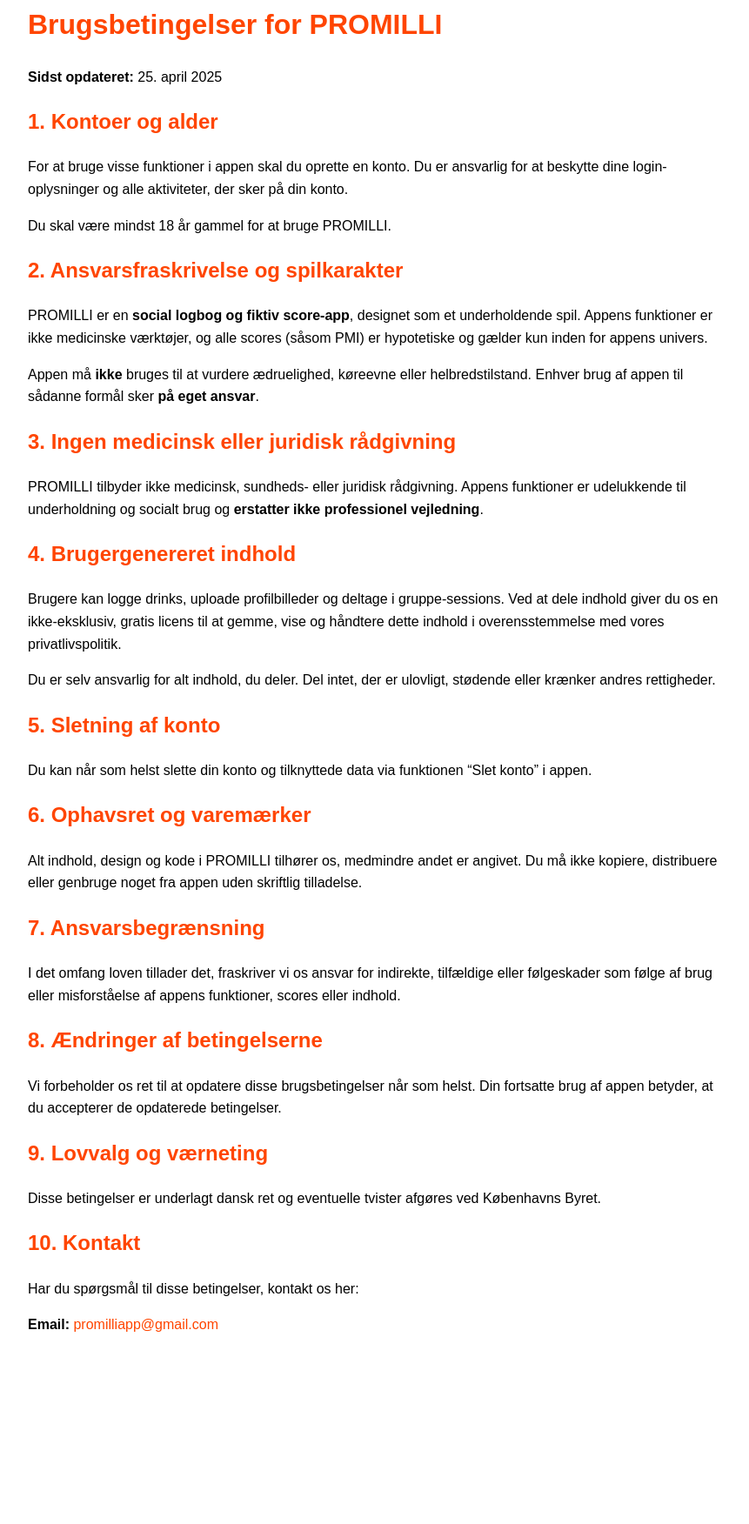
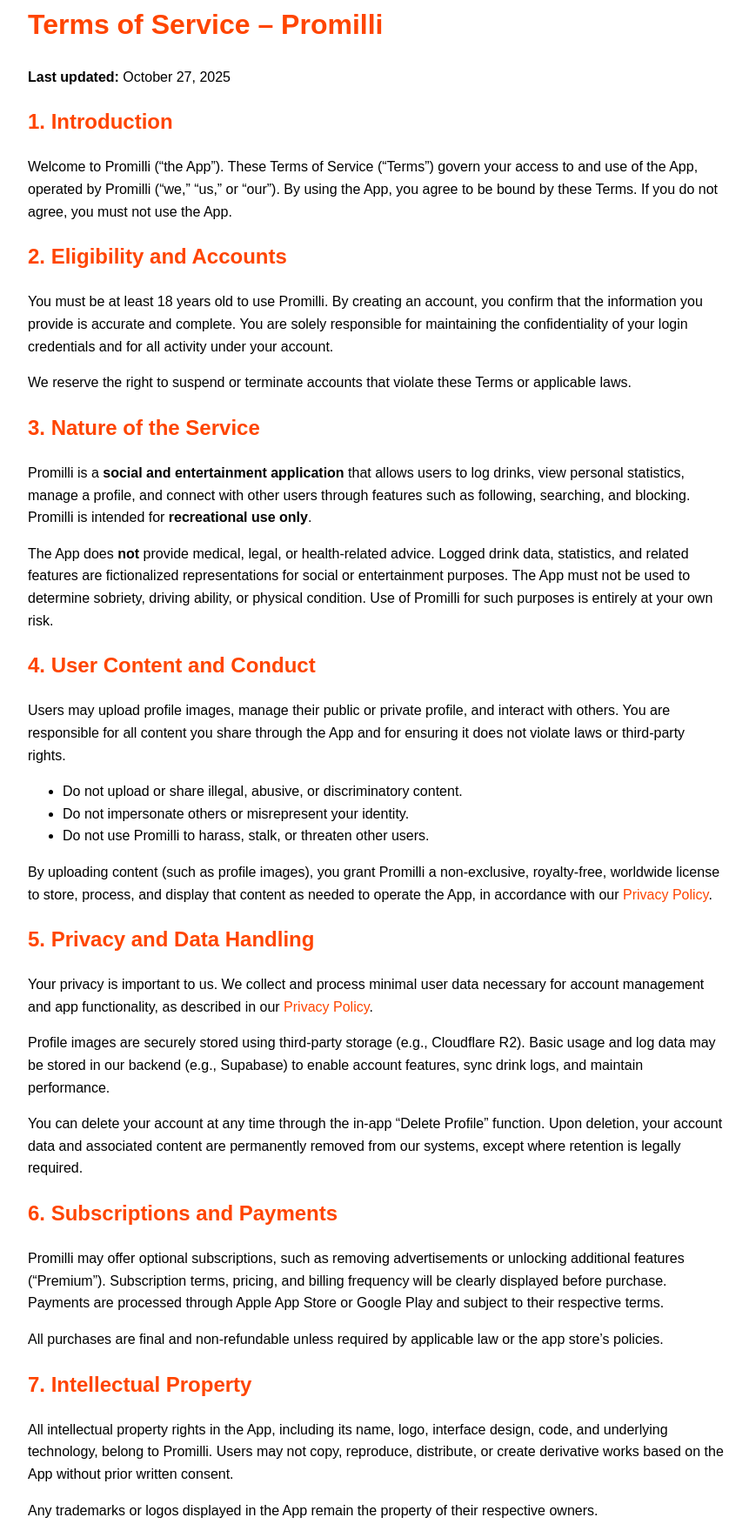
Before and after one commit to promilliapp/promilli-legal, a plain HTML site: page docs/terms-of-service.html in a window 1280 px wide. Shown: the part 37-1789 px from the top of the page at 87% size, without its empty margins (208-1069 px from the left). Before the commit the page ends 1613 px from the top, so only its background shows below. Drawn offline with Linux system fonts and the light colour scheme.

Commit message:
Translate and update terms of service to English

```diff
--- a/docs/terms-of-service.html
+++ b/docs/terms-of-service.html
@@ -1,9 +1,9 @@
 <!DOCTYPE html>
-<html lang="da">
+<html lang="en">
 <head>
   <meta charset="UTF-8" />
   <meta name="viewport" content="width=device-width, initial-scale=1.0"/>
-  <title>Brugsbetingelser | PROMILLI</title>
+  <title>Terms of Service | Promilli</title>
   <style>
     body {
       font-family: sans-serif;
@@ -25,41 +25,63 @@
   </style>
 </head>
 <body>
-  <h1>Brugsbetingelser for PROMILLI</h1>
-  <p><strong>Sidst opdateret:</strong> 25. april 2025</p>
+  <h1>Terms of Service – Promilli</h1>
+  <p><strong>Last updated:</strong> October 27, 2025</p>
 
-  <h2>1. Kontoer og alder</h2>
-  <p>For at bruge visse funktioner i appen skal du oprette en konto. Du er ansvarlig for at beskytte dine login-oplysninger og alle aktiviteter, der sker på din konto.</p>
-  <p>Du skal være mindst 18 år gammel for at bruge PROMILLI.</p>
+  <h2>1. Introduction</h2>
+  <p>Welcome to Promilli (“the App”). These Terms of Service (“Terms”) govern your access to and use of the App, operated by Promilli (“we,” “us,” or “our”). By using the App, you agree to be bound by these Terms. If you do not agree, you must not use the App.</p>
 
-  <h2>2. Ansvarsfraskrivelse og spilkarakter</h2>
-  <p>PROMILLI er en <strong>social logbog og fiktiv score-app</strong>, designet som et underholdende spil. Appens funktioner er ikke medicinske værktøjer, og alle scores (såsom PMI) er hypotetiske og gælder kun inden for appens univers.</p>
-  <p>Appen må <strong>ikke</strong> bruges til at vurdere ædruelighed, køreevne eller helbredstilstand. Enhver brug af appen til sådanne formål sker <strong>på eget ansvar</strong>.</p>
+  <h2>2. Eligibility and Accounts</h2>
+  <p>You must be at least 18 years old to use Promilli. By creating an account, you confirm that the information you provide is accurate and complete. You are solely responsible for maintaining the confidentiality of your login credentials and for all activity under your account.</p>
+  <p>We reserve the right to suspend or terminate accounts that violate these Terms or applicable laws.</p>
 
-  <h2>3. Ingen medicinsk eller juridisk rådgivning</h2>
-  <p>PROMILLI tilbyder ikke medicinsk, sundheds- eller juridisk rådgivning. Appens funktioner er udelukkende til underholdning og socialt brug og <strong>erstatter ikke professionel vejledning</strong>.</p>
+  <h2>3. Nature of the Service</h2>
+  <p>Promilli is a <strong>social and entertainment application</strong> that allows users to log drinks, view personal statistics, manage a profile, and connect with other users through features such as following, searching, and blocking. Promilli is intended for <strong>recreational use only</strong>.</p>
+  <p>The App does <strong>not</strong> provide medical, legal, or health-related advice. Logged drink data, statistics, and related features are fictionalized representations for social or entertainment purposes. The App must not be used to determine sobriety, driving ability, or physical condition. Use of Promilli for such purposes is entirely at your own risk.</p>
 
-  <h2>4. Brugergenereret indhold</h2>
-  <p>Brugere kan logge drinks, uploade profilbilleder og deltage i gruppe-sessions. Ved at dele indhold giver du os en ikke-eksklusiv, gratis licens til at gemme, vise og håndtere dette indhold i overensstemmelse med vores privatlivspolitik.</p>
-  <p>Du er selv ansvarlig for alt indhold, du deler. Del intet, der er ulovligt, stødende eller krænker andres rettigheder.</p>
+  <h2>4. User Content and Conduct</h2>
+  <p>Users may upload profile images, manage their public or private profile, and interact with others. You are responsible for all content you share through the App and for ensuring it does not violate laws or third-party rights.</p>
+  <ul>
+    <li>Do not upload or share illegal, abusive, or discriminatory content.</li>
+    <li>Do not impersonate others or misrepresent your identity.</li>
+    <li>Do not use Promilli to harass, stalk, or threaten other users.</li>
+  </ul>
+  <p>By uploading content (such as profile images), you grant Promilli a non-exclusive, royalty-free, worldwide license to store, process, and display that content as needed to operate the App, in accordance with our <a href="privacy.html">Privacy Policy</a>.</p>
 
-  <h2>5. Sletning af konto</h2>
-  <p>Du kan når som helst slette din konto og tilknyttede data via funktionen “Slet konto” i appen.</p>
+  <h2>5. Privacy and Data Handling</h2>
+  <p>Your privacy is important to us. We collect and process minimal user data necessary for account management and app functionality, as described in our <a href="privacy.html">Privacy Policy</a>.</p>
+  <p>Profile images are securely stored using third-party storage (e.g., Cloudflare R2). Basic usage and log data may be stored in our backend (e.g., Supabase) to enable account features, sync drink logs, and maintain performance.</p>
+  <p>You can delete your account at any time through the in-app “Delete Profile” function. Upon deletion, your account data and associated content are permanently removed from our systems, except where retention is legally required.</p>
 
-  <h2>6. Ophavsret og varemærker</h2>
-  <p>Alt indhold, design og kode i PROMILLI tilhører os, medmindre andet er angivet. Du må ikke kopiere, distribuere eller genbruge noget fra appen uden skriftlig tilladelse.</p>
+  <h2>6. Subscriptions and Payments</h2>
+  <p>Promilli may offer optional subscriptions, such as removing advertisements or unlocking additional features (“Premium”). Subscription terms, pricing, and billing frequency will be clearly displayed before purchase. Payments are processed through Apple App Store or Google Play and subject to their respective terms.</p>
+  <p>All purchases are final and non-refundable unless required by applicable law or the app store’s policies.</p>
 
-  <h2>7. Ansvarsbegrænsning</h2>
-  <p>I det omfang loven tillader det, fraskriver vi os ansvar for indirekte, tilfældige eller følgeskader som følge af brug eller misforståelse af appens funktioner, scores eller indhold.</p>
+  <h2>7. Intellectual Property</h2>
+  <p>All intellectual property rights in the App, including its name, logo, interface design, code, and underlying technology, belong to Promilli. Users may not copy, reproduce, distribute, or create derivative works based on the App without prior written consent.</p>
+  <p>Any trademarks or logos displayed in the App remain the property of their respective owners.</p>
 
-  <h2>8. Ændringer af betingelserne</h2>
-  <p>Vi forbeholder os ret til at opdatere disse brugsbetingelser når som helst. Din fortsatte brug af appen betyder, at du accepterer de opdaterede betingelser.</p>
+  <h2>8. Advertising and Third-Party Content</h2>
+  <p>The free version of Promilli may include advertisements. Ads are displayed via third-party networks that operate independently from Promilli. We are not responsible for the content, accuracy, or reliability of third-party advertising or linked websites.</p>
+  <p>Choosing a paid subscription will disable ads as described in the subscription details.</p>
 
-  <h2>9. Lovvalg og værneting</h2>
-  <p>Disse betingelser er underlagt dansk ret og eventuelle tvister afgøres ved Københavns Byret.</p>
+  <h2>9. Termination and Account Deletion</h2>
+  <p>You may terminate your use of Promilli at any time by deleting your account. We reserve the right to suspend or terminate your access if you breach these Terms or misuse the App.</p>
+  <p>Upon termination, all rights granted to you under these Terms will immediately cease. Account data is deleted as described in our Privacy Policy.</p>
 
-  <h2>10. Kontakt</h2>
-  <p>Har du spørgsmål til disse betingelser, kontakt os her:</p>
+  <h2>10. Limitation of Liability</h2>
+  <p>To the fullest extent permitted by law, Promilli and its affiliates shall not be liable for any indirect, incidental, consequential, or punitive damages arising from your use or inability to use the App, including but not limited to data loss, reputational harm, or misinterpretation of logged information.</p>
+  <p>You acknowledge that Promilli is provided “as is” and “as available,” without any warranties of accuracy, reliability, or fitness for a particular purpose.</p>
+
+  <h2>11. Updates and Changes</h2>
+  <p>We may revise these Terms from time to time to reflect changes in our App, business operations, or legal obligations. Updated versions will be posted at <a href="https://promilliapp.github.io/legal/terms.html">https://promilliapp.github.io/legal/terms.html</a> (or equivalent). Your continued use of the App after such updates constitutes acceptance of the revised Terms.</p>
+
+  <h2>12. Governing Law and Jurisdiction</h2>
+  <p>These Terms are governed by the laws of Denmark. Any disputes arising from or relating to these Terms shall be resolved exclusively in the courts of Copenhagen, Denmark.</p>
+
+  <h2>13. Contact</h2>
+  <p>For questions about these Terms or your account, please contact us:</p>
   <p><strong>Email:</strong> <a href="mailto:promilliapp@gmail.com">promilliapp@gmail.com</a></p>
+
 </body>
 </html>
```
